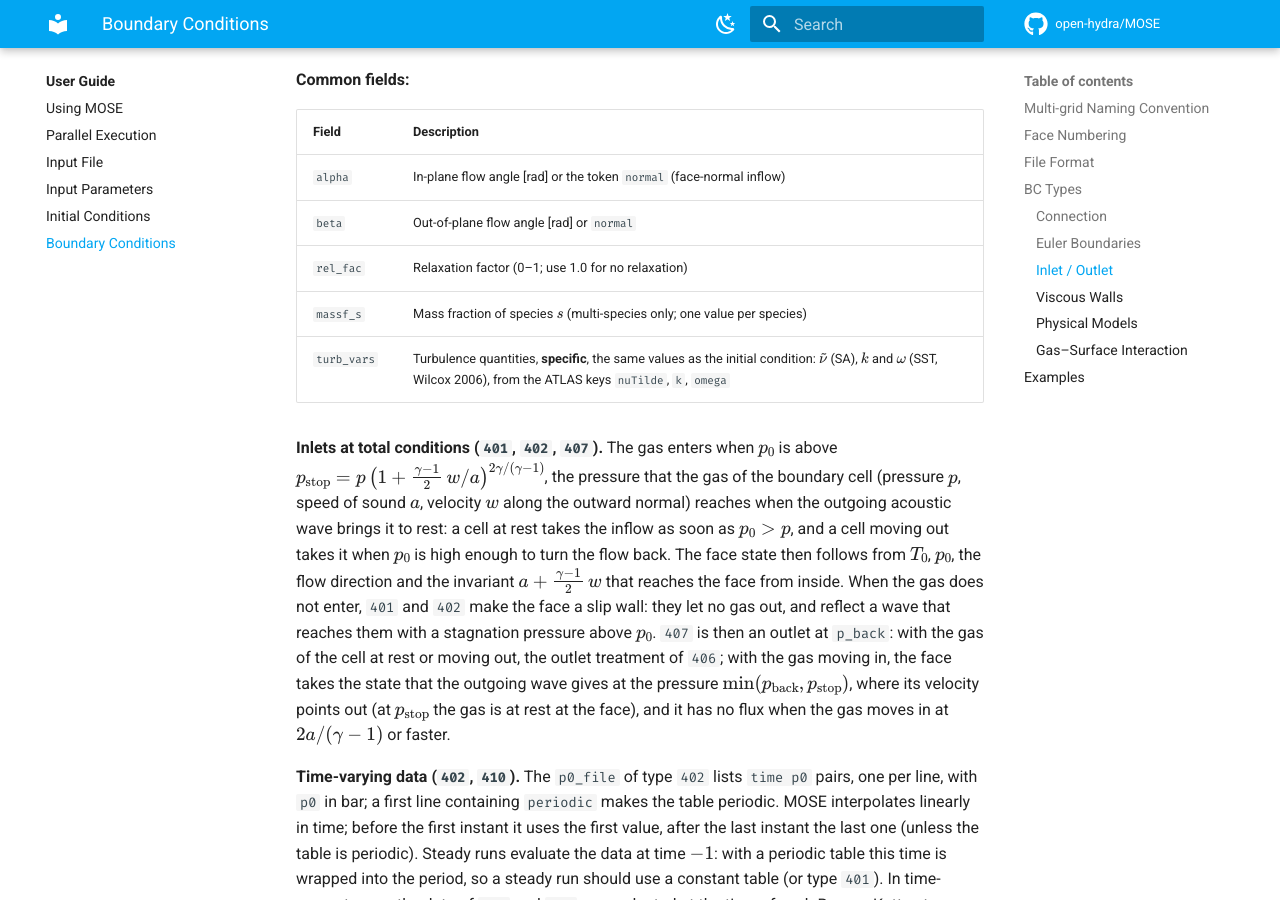
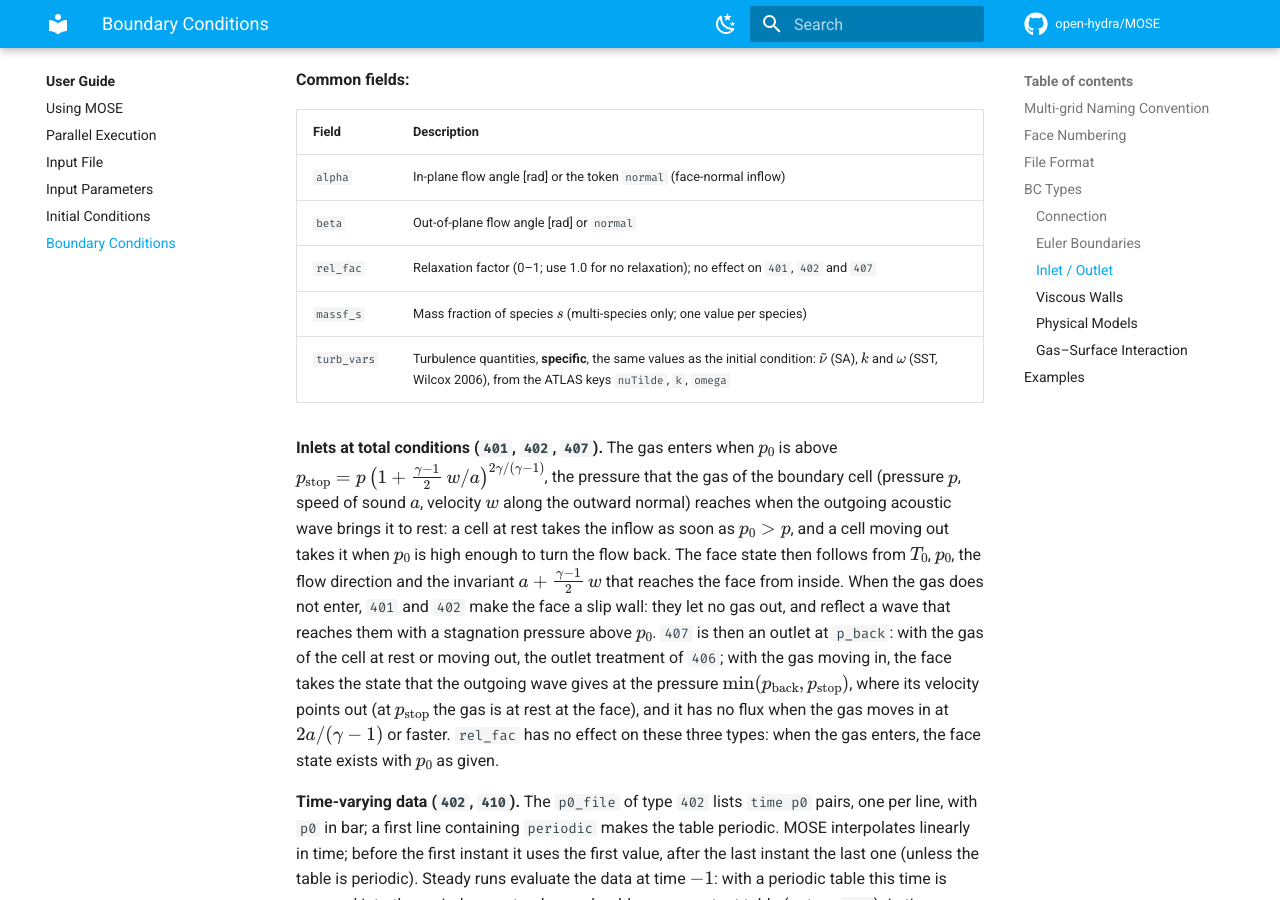
Before and after one commit to open-hydra/MOSE, an MkDocs documentation site: the page built from docs/user/boundary-conditions.md, in a window 1280 px wide and 900 px high, scrolled down 5000 px. Built offline with MkDocs 1.6.1 and Material for MkDocs 9.7.7, drawn with Linux system fonts in a browser that asks for light colours; comment, search, counter and statistics services are not loaded.

Commit message:
Inflow at total conditions: drop the relaxation of p0
When the discriminant of the quadratic was negative Stagn_Inflow
moved p0 towards the pressure of the cell with rel_fac, a change of
the boundary data; with rel_fac = 1, the value of the cases, it
repeated the same computation 1000 times and then set the
discriminant to zero; and it took as zero a negative discriminant
above -1e-2, a threshold with the dimensions of a squared speed.
Since the gas now enters only when YC < 0, where the discriminant is
at least YB^2, none of this is reached: it is removed and p0 is used
as given. rel_fac no longer acts on 401, 402 and 407: it stays in
their records, as the guide now says, and leaves the arguments of
Stagn_Inflow, BC_Inlet_StagnCond and BC_FarField.

Results change at round-off only. The coefficients are the same
expressions, now evaluated once instead of twice. In the gfortran
TESTING build the outputs of TimeControl and of part 1 of Inlets are
again, bit for bit, those before "Inlets at total conditions: let the
reservoir decide when gas enters", which had moved them at round-off;
part 2 of Inlets gives the same outputs bit for bit (both compared on an
earlier version of this series).

Class: R (code made unreachable by the previous change; rel_fac
without effect on these types, declared).

Basis: derivation. With YA > 0 and YC < 0, Discr = YB^2 - YA YC is a
sum of two non-negative terms, also in floating point: the inflow root
exists for every face that the criterion lets in.

Co-Authored-By: Claude Opus 5.5 <noreply@anthropic.com>

```diff
--- a/docs/user/boundary-conditions.md
+++ b/docs/user/boundary-conditions.md
@@ -131,7 +131,7 @@ The two records of a connection face (`101`, `201`) must point at each other (ea
 |-------|-------------|
 | `alpha` | In-plane flow angle [rad] or the token `normal` (face-normal inflow) |
 | `beta` | Out-of-plane flow angle [rad] or `normal` |
-| `rel_fac` | Relaxation factor (0–1; use 1.0 for no relaxation) |
+| `rel_fac` | Relaxation factor (0–1; use 1.0 for no relaxation); no effect on `401`, `402` and `407` |
 | `massf_s` | Mass fraction of species $s$ (multi-species only; one value per species) |
 | `turb_vars` | Turbulence quantities, **specific**, the same values as the initial condition: $\tilde\nu$ (SA), $k$ and $\omega$ (SST, Wilcox 2006), from the ATLAS keys `nuTilde`, `k`, `omega` |
 
@@ -145,7 +145,8 @@ and the invariant $a + \tfrac{\gamma-1}{2}\,w$ that reaches the face from inside
 above $p_0$. `407` is then an outlet at `p_back`: with the gas of the cell at rest or moving out, the outlet treatment of
 `406`; with the gas moving in, the face takes the state that the outgoing wave gives at the pressure
 $\min(p_\text{back}, p_\text{stop})$, where its velocity points out (at $p_\text{stop}$ the gas is at rest at the face), and
-it has no flux when the gas moves in at $2a/(\gamma-1)$ or faster.
+it has no flux when the gas moves in at $2a/(\gamma-1)$ or faster. `rel_fac` has no effect on these three types: when the gas
+enters, the face state exists with $p_0$ as given.
 
 **Time-varying data (`402`, `410`).** The `p0_file` of type `402` lists
 `time  p0` pairs, one per line, with `p0` in bar; a first line containing
```
Also changed, not shown: 3 other files.
